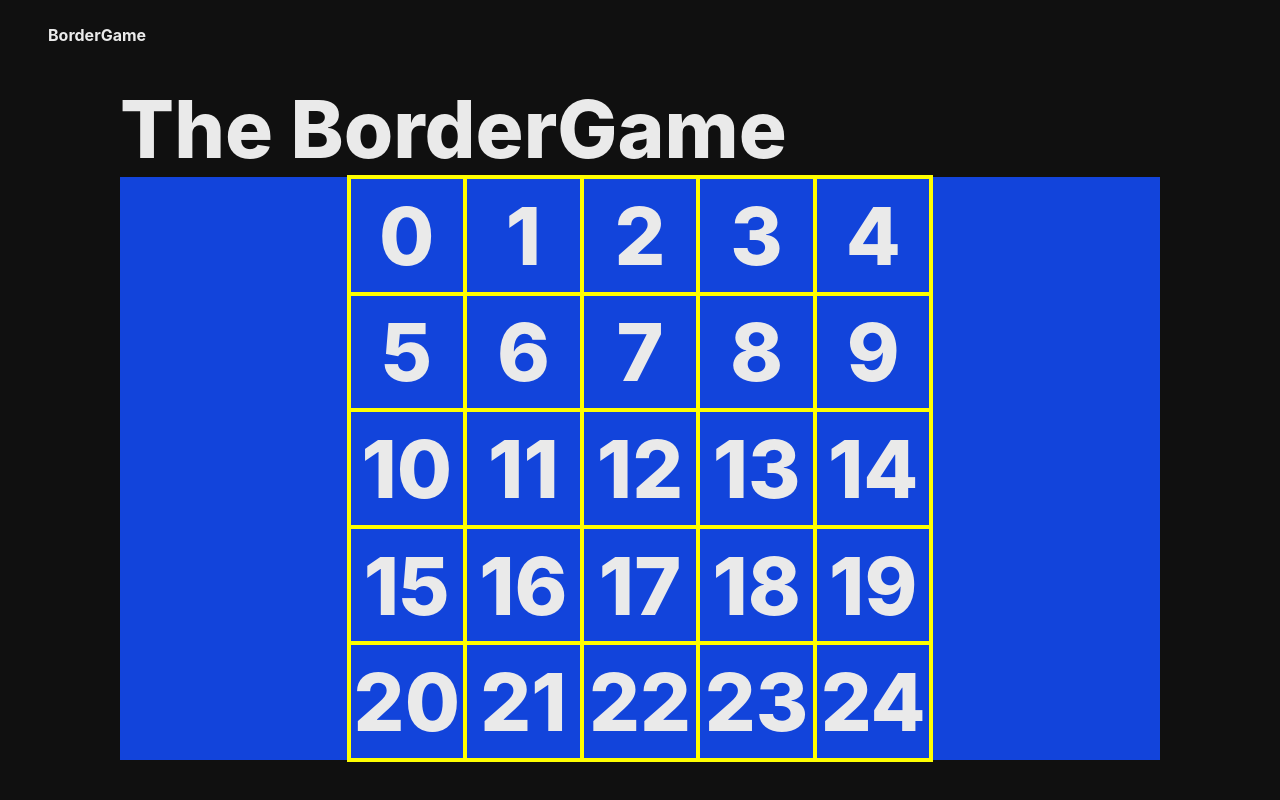
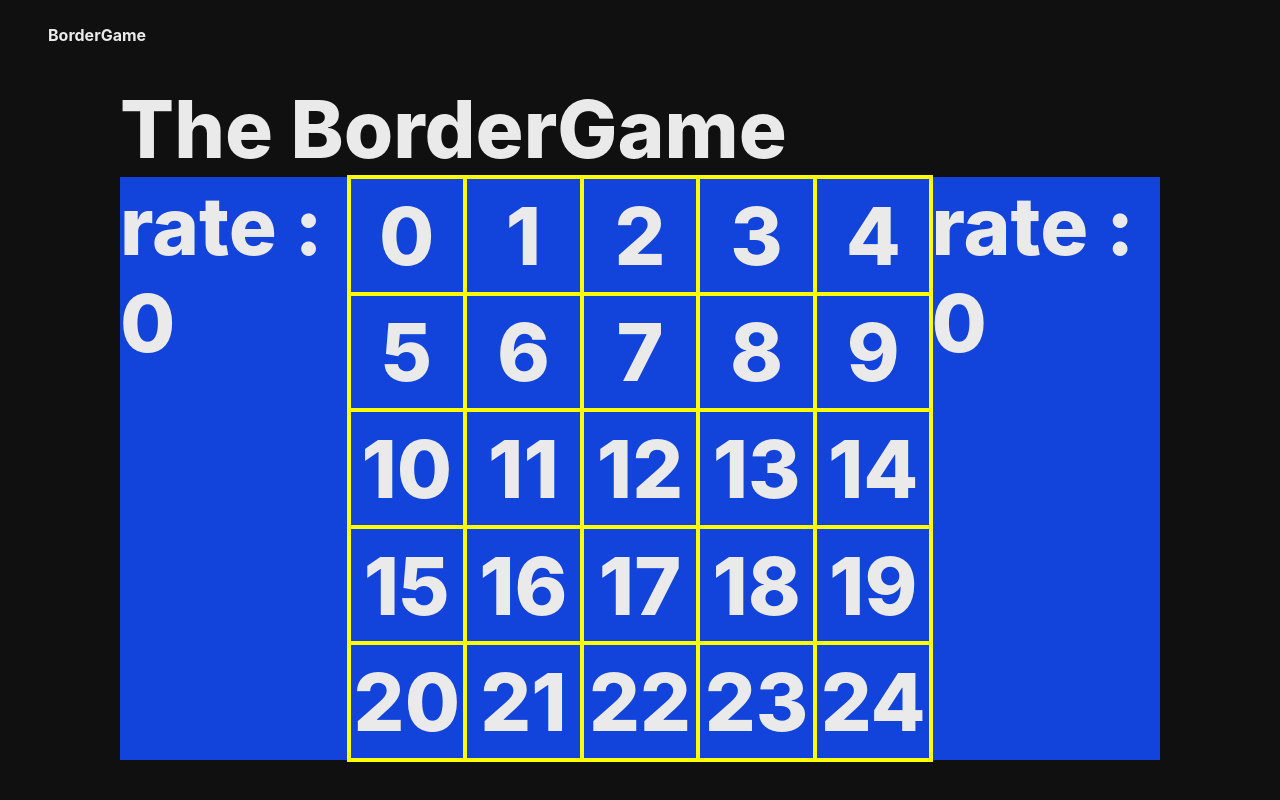
Before and after one commit to yyb02006/Boardgame, a React (Create React App) app: page / in a window 1280 px wide. Built offline with nearby package versions, Linux system fonts and the light colour scheme.

Commit message:
보유한 박스갯수로 점수 표시

```diff
--- a/src/routes/Home.tsx
+++ b/src/routes/Home.tsx
@@ -38,7 +38,7 @@ const BoardLayout = styled.div`
 	position: relative;
 	background-color: #1244db;
 	display: flex;
-	justify-content: center;
+	justify-content: space-between;
 	height: 100%;
 `;
 
@@ -331,9 +331,7 @@ const BoxCollection = ({
 			}
 		}
 
-		console.log(deepNewBoxes);
-
-		/* if (
+		if (
 			getFilterdSelected('left').length > 0 &&
 			getFilterdSelected('right').length > 0
 		) {
@@ -352,16 +350,10 @@ const BoxCollection = ({
 					JSON.stringify(box.horizontal) === JSON.stringify(box.vertical) &&
 					surroundedBoxCount < box.horizontal.length
 				) {
-					setBoxes((p) => {
-						const newBoxes = [...p];
-						box.horizontal.forEach((item) => {
-							newBoxes[item].isSurrounded = true;
-						});
-						return newBoxes;
-					});
+					setBoxes(deepNewBoxes);
 				}
 			}
-		} */
+		}
 
 		const filteredSelected = (direction: direction) =>
 			formattedSelected[direction].filter((item) => {
@@ -493,6 +485,7 @@ const Board = () => {
 	);
 	return (
 		<BoardLayout>
+			<div>rate : {boxes.filter((box) => box.isSurrounded).length}</div>
 			<BoardItemsContainer>
 				{boxes.map((box, id) =>
 					id < 5 || id > 20 || id % 5 === 0 || id % 5 === 4 ? (
@@ -524,6 +517,7 @@ const Board = () => {
 					/>
 				</BoardBordersContainer>
 			</BoardItemsContainer>
+			<div>rate : {boxes.filter((box) => box.isSurrounded).length}</div>
 		</BoardLayout>
 	);
 };
```
